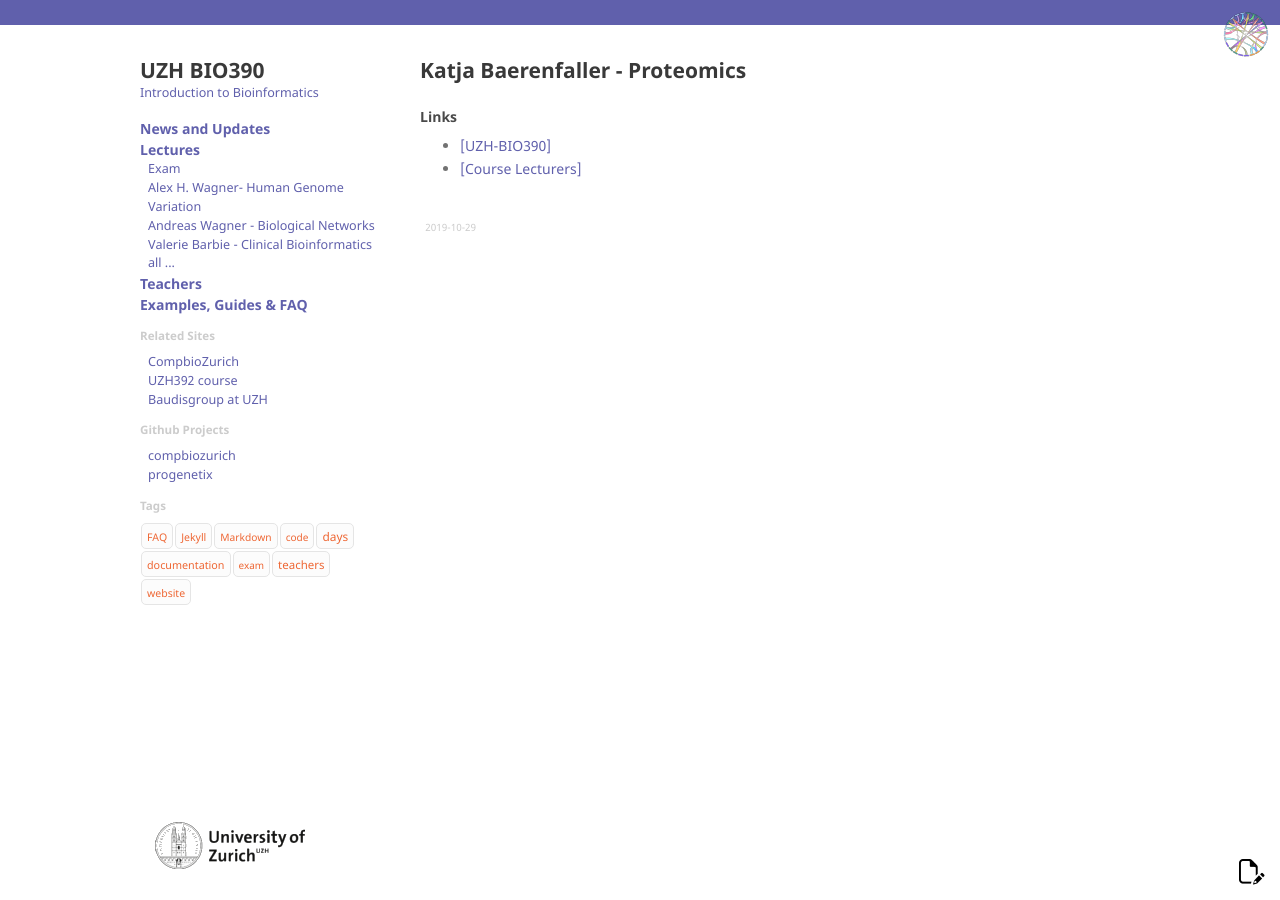
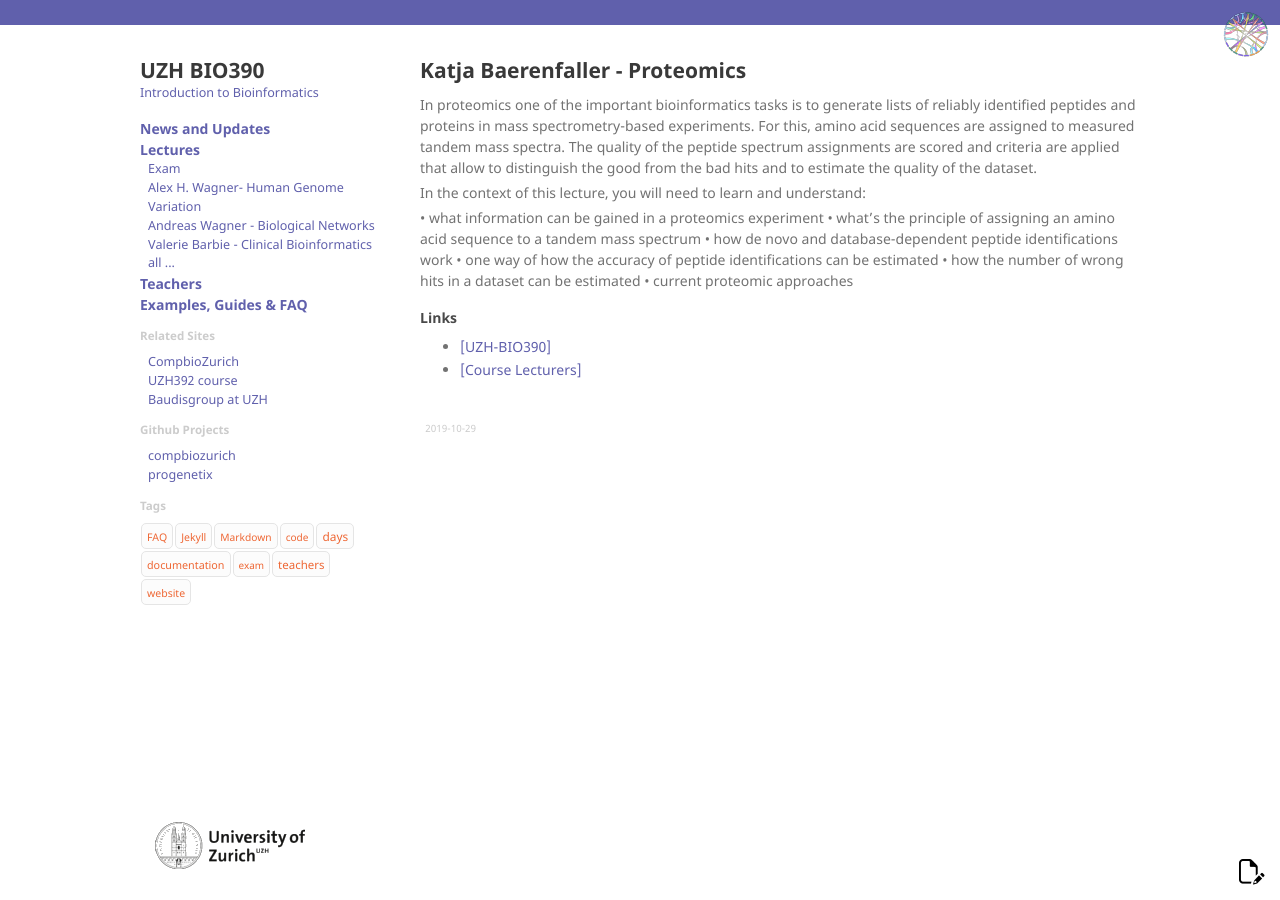
Before and after one commit to compbiozurich/UZH-BIO390, a Jekyll site: the page built from pages/_course-days/2019-10-29-Katja-Baerenfaller.md, in a window 1280 px wide. Built offline with Jekyll 4.4.1, drawn with Linux system fonts in a browser that asks for light colours.

Commit message:
Update 2019-10-29-Katja-Baerenfaller.md

```diff
--- a/pages/_course-days/2019-10-29-Katja-Baerenfaller.md
+++ b/pages/_course-days/2019-10-29-Katja-Baerenfaller.md
@@ -5,7 +5,7 @@ author:
   - ""
 excerpt_separator: <!--more-->
 www_link: 						# web address, e.g. https://www.ga4gh.org; auto-linked
-pdf_file_name: 				# name of PDF (no path) somewhere in "assets"; auto-linked
+pdf_file_name: 2019-10-29___Katja-Baerenfaller__Proteomics__UZH-BIO390-HS19-lecture-06.pdf    # name of PDF (no path) somewhere in "assets"; auto-linked
 www_links_formatted:  # one or more formatted html links
   - '<a href="/UZH-BIO390/">[UZH-BIO390]</a>'
   - '<a href="/UZH-BIO390/categories/people.html">[Course Lecturers]</a>'
@@ -18,4 +18,15 @@ tags:
 
 ## {{ page.title }}
 
+In proteomics one of the important bioinformatics tasks is to generate lists of reliably identified peptides and proteins in mass spectrometry-based experiments. For this, amino acid sequences are assigned to measured tandem mass spectra. The quality of the peptide spectrum assignments are scored and criteria are applied that allow to distinguish the good from the bad hits and to estimate the quality of the dataset.
+
 <!--more-->
+
+In the context of this lecture, you will need to learn and understand:
+
+• what information can be gained in a proteomics experiment
+• what’s the principle of assigning an amino acid sequence to a tandem mass spectrum
+• how de novo and database-dependent peptide identifications work
+• one way of how the accuracy of peptide identifications can be estimated
+• how the number of wrong hits in a dataset can be estimated
+• current proteomic approaches
```
